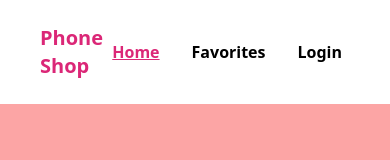
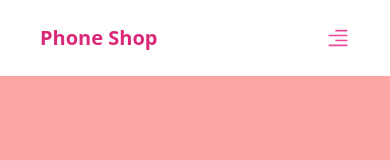
Before and after one commit to anupamahalder/phone-shop-react-project, a React (Vite) app: page / in a window 390 px wide. Shown: the top 160 px of the page. Built offline with nearby package versions, Linux system fonts and the light colour scheme.

Commit message:
Responsive the navbar for small device and using icon of open and close to see the nav items

```diff
--- a/package.json
+++ b/package.json
@@ -10,8 +10,10 @@
     "preview": "vite preview"
   },
   "dependencies": {
+    "@react-icons/all-files": "^4.1.0",
     "react": "^18.2.0",
     "react-dom": "^18.2.0",
+    "react-icons": "^4.11.0",
     "react-router-dom": "^6.16.0"
   },
   "devDependencies": {
--- a/src/Components/Footer/Footer.jsx
+++ b/src/Components/Footer/Footer.jsx
@@ -11,7 +11,7 @@ const Footer = () => {
 
                     <Link to="/favorites"><p className="block font-sans text-base font-normal leading-relaxed text-blue-gray-900 antialiased transition-colors hover:text-pink-500 focus:text-pink-500">Favorites</p></Link>
 
-                    <Link to="../../Pages/Home"><p className="block font-sans text-base font-normal leading-relaxed text-blue-gray-900 antialiased transition-colors hover:text-pink-500 focus:text-pink-500">Contact Us</p></Link>
+                    <Link to="/"><p className="block font-sans text-base font-normal leading-relaxed text-blue-gray-900 antialiased transition-colors hover:text-pink-500 focus:text-pink-500">Contact Us</p></Link>
                 </ul>
             </footer>
         </div>
--- a/src/Components/Header/Navbar.jsx
+++ b/src/Components/Header/Navbar.jsx
@@ -1,11 +1,23 @@
 import { NavLink } from "react-router-dom";
+import { AiOutlineAlignRight, AiOutlineDown } from "react-icons/ai";
 import Logo from "./Logo";
+import { useState } from "react";
 const Navbar = () => {
+    //declare a state
+    const [open, setOpen] = useState(false);
     return (
         <div className="py-6 px-10 shadow-md">
             <nav className="flex justify-between items-center">
                 <Logo></Logo>
-                <ul className="flex gap-4">
+                <div className="md:hidden text-pink-500 text-2xl" onClick={() =>
+                setOpen(!open)}>
+                    {
+                        open === true ? <AiOutlineDown></AiOutlineDown>:<AiOutlineAlignRight></AiOutlineAlignRight>
+
+                    }
+                    {/* <AiOutlineClose></AiOutlineClose> */}
+                </div>
+                <ul className={`md:flex md:gap-4 absolute md:static ${open? "bg-white rounded-xl p-4 mt-40 right-12 z-10":"-top-40"}`}>
                     <li>
                         <NavLink
                             to="/"
@@ -13,7 +25,7 @@ const Navbar = () => {
                                 isPending ? "pending" : isActive ? "text-[#db2777] underline" : ""
                             }
                             >
-                        <h1 className="p-2 font-semibold">Home</h1>
+                            <h1 className="md:p-2 font-semibold">Home</h1>
                         </NavLink>
                     </li>
                     <li>
@@ -23,7 +35,7 @@ const Navbar = () => {
                                 isPending ? "pending" : isActive ? "text-[#db2777] underline" : ""
                             }
                             >
-                        <h1 className="p-2 font-semibold">Favorites</h1>
+                            <h1 className="md:p-2 font-semibold">Favorites</h1>
                         </NavLink>
                     </li>
                     <li>
@@ -33,7 +45,7 @@ const Navbar = () => {
                                 isPending ? "pending" : isActive ? "text-[#db2777] underline" : ""
                             }
                             >
-                        <h1 className="p-2 font-semibold">Login</h1>
+                            <h1 className="md:p-2 font-semibold">Login</h1>
                         </NavLink>
                     </li>
                 </ul>
```
Also changed, not shown: 1 other file (tests, documents, lock files or other folders). Lines whose indentation alone changed are shown as unchanged.
